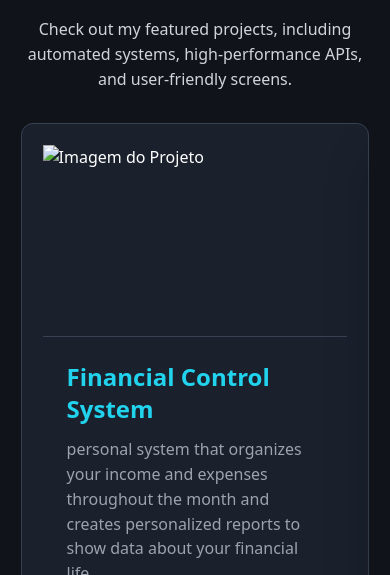
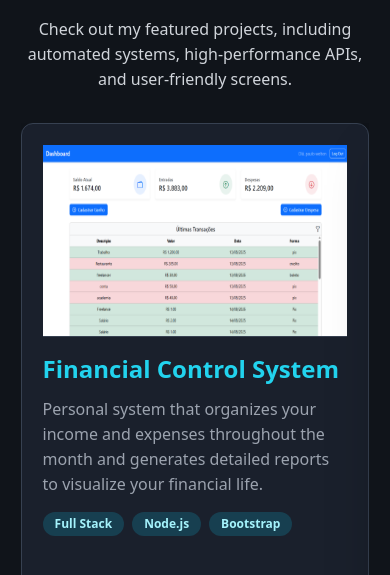
Before and after one commit to paulowelton/Portifolio, a plain HTML site: page index.html in a window 390 px wide. Shown: the part 2670-3245 px from the top of the page. Drawn offline with nearby package versions, Linux system fonts and the light colour scheme; some packages are replaced by stand-ins of ours; a script that the page names is missing.

Commit message:
ajustando swiper que guarda os projetos na versao mobile

```diff
--- a/index.html
+++ b/index.html
@@ -179,13 +179,15 @@
     <div class="grid grid-cols-1 md:grid-cols-2 lg:grid-cols-3 gap-10 w-full max-w-7xl mb-6" id="projects-container"></div>
 
     <div class="w-full hidden mb-6" id="projects-container-mobile">
-        <div class="swiper w-full">
-            <div class="swiper-wrapper"></div>
+        <div id="home-swiper" class="swiper">
+            <div class="swiper-wrapper">
+
+            </div>
 
             <div class="swiper-pagination"></div>
-
             <div class="swiper-scrollbar"></div>
         </div>
+
     </div>
 
 </section>
--- a/projects.json
+++ b/projects.json
@@ -1,51 +1,42 @@
 [
   {
     "title": "Financial Control System",
-    "description": "personal system that organizes your income and expenses throughout the month and creates personalized reports to show data about your financial life.",
+    "description": "Personal system that organizes your income and expenses throughout the month and generates detailed reports to visualize your financial life.",
+    "entireDescription": "This project is a complete personal financial management system built from scratch, designed to help users better understand and control their income and expenses. It centralizes all financial data in one place and generates dynamic visual reports that highlight monthly balance, spending categories, and financial trends.\n\nThe system includes user authentication, category-based transaction control, and a dashboard with interactive charts. It was developed using Node.js on the backend, Bootstrap on the frontend, and MySQL as the relational database.\n\nI implemented structured MVC architecture, data validation, clean API routes, reusable components, and an organized codebase that is easy to maintain. This project significantly improved my understanding of full-stack development, REST APIs, and database modeling.",
     "tags": ["Full Stack", "Node.js", "Bootstrap"],
     "images": ["img1.png"],
     "link": "https://github.com/paulowelton/Sistema-de-Controle-de-Financas"
   },
   {
     "title": "Telegram Downloader Bot",
-    "description": "Personal Telegram bot that receives a YouTube link, downloads the audio and video, and sends it via message, email, or saves it on a server for later download.",
+    "description": "Telegram bot that receives a YouTube link, downloads the audio or video, and returns it to the user.",
+    "entireDescription": "This automation bot for Telegram receives a YouTube URL and automatically downloads the requested media — either audio (MP3) or full video — and sends it back to the user via Telegram or email. It also supports saving files to a local server for future downloads.\n\nThe bot integrates the Telegram Bot API with Python and uses Pytube for extracting video/audio data. It includes error handling, invalid link detection, progress logs, and a workflow optimized for speed and stability.\n\nThis bot was originally created for personal use and later improved to become more scalable and modular. It is a strong example of my ability to combine API integration, automation, and backend scripting in a clean and maintainable way.",
     "tags": ["RPA", "Python", "Telegram"],
     "images": ["img1.png", "img2.png"],
     "link": "https://github.com/paulowelton/bot_telegram_youtube"
   },
   {
-    "title": "Vanturismo",
-    "description": "Complete website developed for a client, including landing page, product catalog, and responsive layout.",
-    "tags": ["Web Development", "HTML", "CSS", "JavaScript"],
-    "images": ["src/images/vanturismo.png"],
-    "link": "https://github.com/paulowelton/vanturismo"
-  },
-  {
     "title": "Cosco Scraper Bot",
-    "description": "Automation bot created for a client that extracts shipment and container data from the Cosco website using Selenium.",
+    "description": "Automation bot that extracts container and shipment data from the Cosco website using Selenium.",
+    "entireDescription": "This automation bot was built for a client to extract shipment and container tracking information from the COSCO website. Using Selenium and Python, it navigates through the platform, handles dynamic DOM structures, and extracts structured data such as container ID, status, last update, and route information.\n\nBecause the website changes the layout dynamically, I implemented custom XPath mapping, waits to avoid stale element errors, retry logic, and a clean scraping pipeline that ensures robust data collection. The bot automatically saves the extracted data into a clean format, ready for processing.\n\nThis project strengthened my experience with real-world automation challenges, especially handling unstable sites, dynamic components, and production-grade Selenium scripts.",
     "tags": ["RPA", "Python", "Selenium"],
     "images": ["img1.png"],
     "link": "https://github.com/paulowelton/bot_cosco_scraper"
   },
   {
     "title": "Product Price Tracker",
-    "description": "Desktop automation tool with Tkinter that searches for product promotions across e-commerce websites.",
+    "description": "Desktop tool that searches for product promotions across multiple e-commerce stores.",
+    "entireDescription": "This is a desktop automation tool created using Python, Selenium, Tkinter, and Pandas. The user enters a product name, and the bot automatically searches for the item across multiple e-commerce websites and retrieves available prices, promotions, and product links.\n\nThe interface was built with Tkinter, allowing the application to run as a simple desktop program. The automation pipeline handles dynamic loading, scrolling, cookies banners, and alternative page layouts to ensure stable scraping.\n\nThe data is cleaned and organized with Pandas before being shown to the user, making the results easy to understand. This project demonstrates my ability to combine web automation, data processing, and GUI development in a single integrated application.",
     "tags": ["RPA", "Python", "Selenium", "Tkinter", "Pandas", "Desktop"],
     "images": ["img1.png"],
     "link": "https://github.com/paulowelton/bot_procurar_promocoes"
   },
   {
     "title": "Space Shooter Game",
-    "description": "A retro-style space shooting game built using Python and Pygame for learning and experimentation.",
+    "description": "Retro-style space shooting game made with Python and Pygame.",
+    "entireDescription": "This project is a retro-style 2D space shooter game developed using Python and Pygame. It includes player movement, enemy waves, collision detection, score tracking, sprites, animations, and sound effects.\n\nThe goal of the project was to practice game logic, object-oriented programming, and event-loop structures. I implemented separate modules for the player, enemies, projectiles, and game controller to keep the architecture clean and easy to expand.\n\nThis game helped me deepen my understanding of real-time processing, keyboard events, game physics, and runtime optimization. It also strengthened my general Python skills in a fun and technical environment.",
     "tags": ["Python", "Game Dev", "Pygame"],
     "images": ["img1.png"],
     "link": "https://github.com/paulowelton/space_shooter"
-  },
-  {
-    "title": "Email Microservice",
-    "description": "Java Spring Boot microservice that sends emails through a REST API using MySQL for persistence.",
-    "tags": ["Backend", "Java", "Spring Boot", "MySQL"],
-    "images": ["src/images/microservice_email.png"],
-    "link": "https://github.com/paulowelton/Microsservice-Email"
   }
 ]
--- a/src/js/script.js
+++ b/src/js/script.js
@@ -13,15 +13,17 @@ function renderProjects(projectsToRender) {
         }).join('');
 
         container.innerHTML += `
-            <div class="bg-[#1a202c] rounded-xl shadow-2xl overflow-hidden border border-gray-700 hover:border-cyan-400 transition duration-300 transform hover:scale-[1.02]">
-                <img src="src/images/${p.title.toLowerCase()}/${p.images[0]}" alt="Imagem do Projeto" class="w-full h-48 border-b border-gray-700">
-                <div class="p-6">
+            <div class="bg-[#1a202c] flex flex-col justify-between rounded-xl shadow-2xl overflow-hidden border border-gray-700 hover:border-cyan-400 transition duration-300 transform hover:scale-[1.02]">
+                <div class="px-6 py-3">
+                    <img src="src/images/${p.title.toLowerCase()}/${p.images[0]}" alt="Imagem do Projeto" class="w-full h-48 border-b border-gray-700 mb-4">
                     <h4 class="text-2xl font-bold text-cyan-400 mb-3">${p.title}</h4>
                     <p class="text-gray-400 mb-4 text-base">${p.description}</p>
-                    <div class="flex flex-wrap gap-2 mb-6">
+                    <div class="flex flex-wrap gap-2">
                         ${tagsHtml}
                     </div>
-                    <div class="flex justify-between space-x-4">
+                </div>
+
+                <div class="flex justify-between space-x-4 px-6 py-3">
                     <a href="${p.link}" target="_blank" class="flex-1 text-center py-2 border-2 border-cyan-500 rounded-lg text-cyan-300 font-semibold hover:bg-cyan-500 hover:text-white transition duration-300 text-sm">
                         <i class="fab fa-github mr-2"></i> Code
                     </a>
@@ -30,26 +32,26 @@ function renderProjects(projectsToRender) {
                     </a>
                 </div>
             </div>
-            </div>
         `;
 
         containerMobile.innerHTML += `
-            <div class="swiper-slide bg-[#1a202c] rounded-xl shadow-2xl overflow-hidden border border-gray-700 hover:border-cyan-400 transition duration-300 transform hover:scale-[1.02]">
-                <img src="${p.images[0]}" alt="Imagem do Projeto" class="w-full h-48 object-cover border-b border-gray-700">
-                <div class="p-6">
+            <div class="swiper-slide bg-[#1a202c] h-[540px] flex flex-col justify-between rounded-xl shadow-2xl overflow-hidden border border-gray-700 hover:border-cyan-400 transition duration-300 transform hover:scale-[1.02]">
+                <div class="px-6 py-3 max-sm:px-0 max-sm:py-0">
+                    <img src="src/images/${p.title.toLowerCase()}/${p.images[0]}" alt="Imagem do Projeto" class="w-full h-48 border-b border-gray-700 mb-4">
                     <h4 class="text-2xl font-bold text-cyan-400 mb-3">${p.title}</h4>
                     <p class="text-gray-400 mb-4 text-base">${p.description}</p>
-                    <div class="flex flex-wrap gap-2 mb-6">
+                    <div class="flex flex-wrap gap-2">
                         ${tagsHtml}
                     </div>
-                    <div class="flex justify-between space-x-4">
+                </div>
+
+                <div class="flex justify-between space-x-4 px-6 py-3 max-sm:px-0 max-sm:py-3">
                     <a href="${p.link}" target="_blank" class="flex-1 text-center py-2 border-2 border-cyan-500 rounded-lg text-cyan-300 font-semibold hover:bg-cyan-500 hover:text-white transition duration-300 text-sm">
                         <i class="fab fa-github mr-2"></i> Code
                     </a>
                     <a onclick="openProjectDetails('${p.title}')" class="flex-1 text-center py-2 bg-cyan-600 rounded-lg text-white font-semibold cursor-pointer hover:bg-cyan-500 transition duration-300 text-sm">
                         <i class="fas fa-mouse-pointer mr-2"></i> See More
                     </a>
-                    </div>
                 </div>
             </div>
         `;
@@ -69,21 +71,28 @@ function openProjectDetails(title) {
     }
 
     let carouselHtml = `
-        <div class="swiper" style="width: 100%; height: 300px; margin-bottom: 20px;">
+        <div id="project-swiper" class="swiper" style="width: 100%; height: 300px; margin-bottom: 20px;">
             <div class="swiper-wrapper">
     `;
 
     project.images.forEach(src => {
-        carouselHtml += `<div class="swiper-slide"><img src="src/images/${project.title.toLowerCase()}/${src}" alt="Screenshot" style="width: 100%; height: 100%; border-radius: 8px;"></div>`;
+        carouselHtml += `
+            <div class="swiper-slide">
+                <img src="src/images/${project.title.toLowerCase()}/${src}"
+                     alt="Screenshot"
+                     style="width: 100%; height: 100%; border-radius: 8px;">
+            </div>`;
     });
 
     carouselHtml += `
             </div>
+
             <div class="swiper-pagination"></div>
             <div class="swiper-button-prev text-cyan-400"></div>
             <div class="swiper-button-next text-cyan-400"></div>
             <div class="swiper-scrollbar"></div>
-        </div>`;
+        </div>
+    `;
 
     const contentHtml = `
         ${carouselHtml}
@@ -104,21 +113,22 @@ function openProjectDetails(title) {
         buttonsStyling: false,
 
         didOpen: () => {
-            new Swiper('.swiper', {
+            new Swiper('#project-swiper', {
                 direction: 'horizontal',
                 loop: true,
                 spaceBetween: 10,
                 slidesPerView: 1,
+
                 pagination: {
-                    el: '.swiper-pagination',
+                    el: '#project-swiper .swiper-pagination',
                     clickable: true,
                 },
                 navigation: {
-                    nextEl: '.swiper-button-next',
-                    prevEl: '.swiper-button-prev',
+                    nextEl: '#project-swiper .swiper-button-next',
+                    prevEl: '#project-swiper .swiper-button-prev',
                 },
                 scrollbar: {
-                    el: '.swiper-scrollbar',
+                    el: '#project-swiper .swiper-scrollbar',
                 },
             });
         }
@@ -133,20 +143,16 @@ fetch('projects.json')
         renderProjects(allProjects);
     });
 
-new Swiper('.swiper', {
+new Swiper('#home-swiper', {
     direction: 'horizontal',
     loop: true,
 
     pagination: {
-    el: '.swiper-pagination',
+        el: '#home-swiper .swiper-pagination',
+        clickable: true
     },
 
-//   navigation: {
-//     nextEl: '.swiper-button-next',z
-//     prevEl: '.swiper-button-prev',
-//   },
-
     scrollbar: {
-    el: '.swiper-scrollbar',
+        el: '#home-swiper .swiper-scrollbar',
     },
 });
```
Lines whose indentation alone changed are shown as unchanged.
